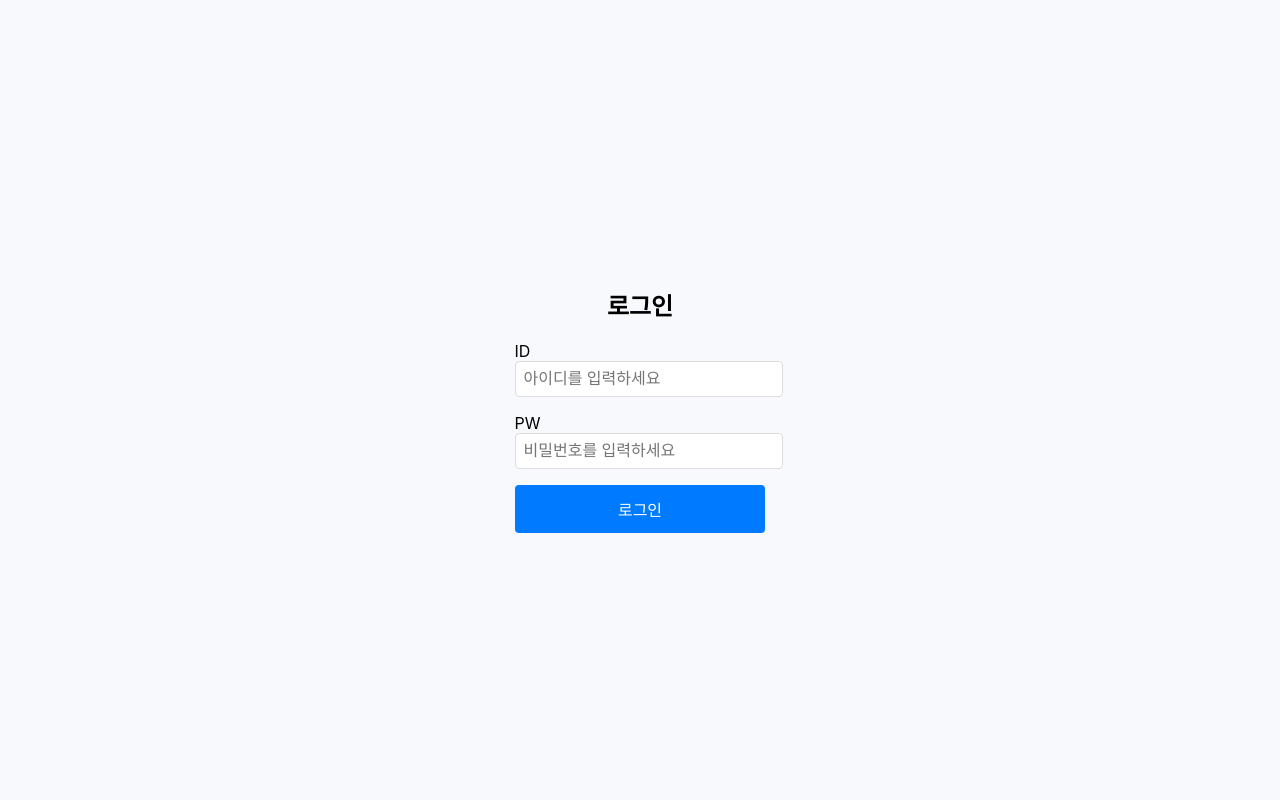
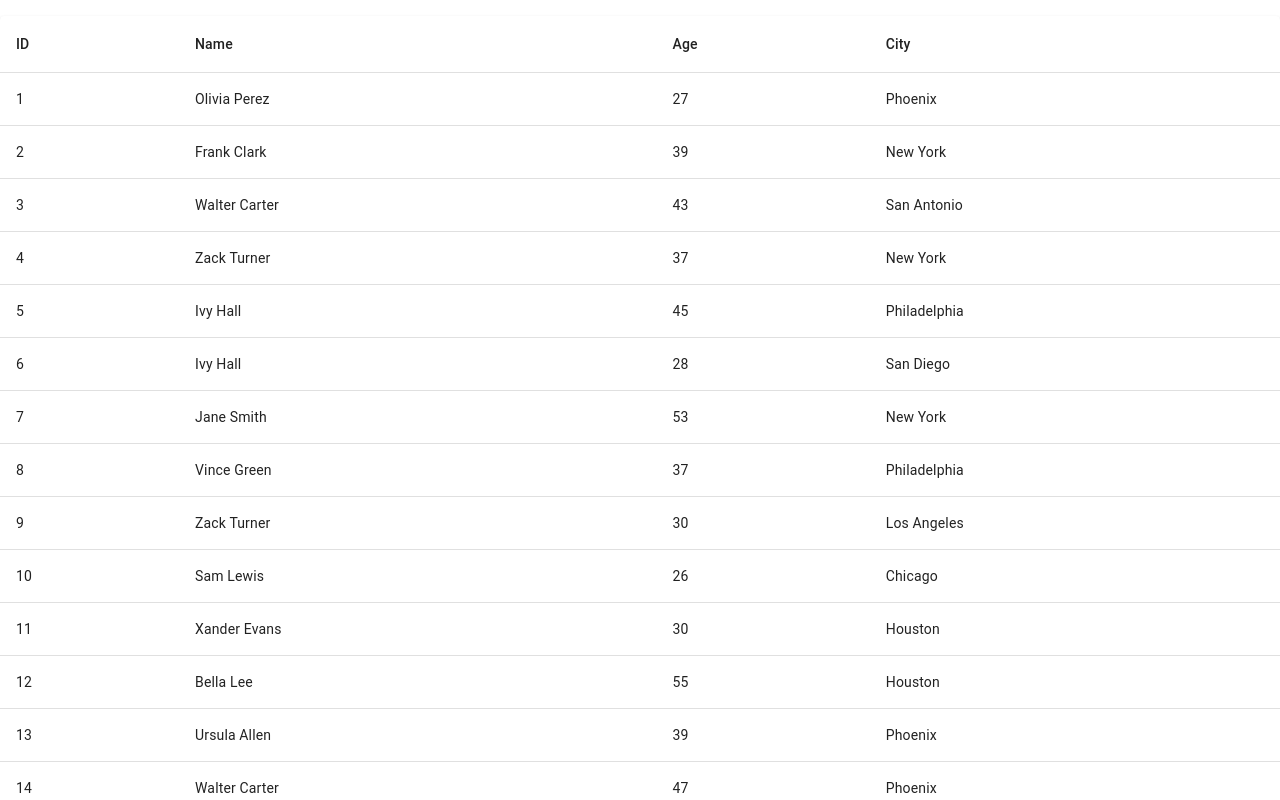
Before and after one commit to doyun0327/doyun0327.github.io, a React (Create React App) app: page / in a window 1280 px wide. Shown: the top 800 px of the page. Built offline with nearby package versions, Linux system fonts and the light colour scheme.

Commit message:
IntersectionObserver,Virtuoso

```diff
--- a/src/index.js
+++ b/src/index.js
@@ -4,13 +4,14 @@ import "./index.css";
 import App from "./App";
 import { BrowserRouter as Router, Route, Routes } from "react-router-dom";
 import Login from "./pages/login/login";
-
+import Table from './pages/login/table';
 const root = ReactDOM.createRoot(document.getElementById("root"));
 root.render(
   <React.StrictMode>
     <Router>
       <Routes>
-        <Route path="/" element={<Login />} />
+      <Route path="/" element={<Table />} />
+        <Route path="/login" element={<Login />} />
         <Route path="/home" element={<App />} />
       </Routes>
     </Router>
--- /dev/null
+++ b/src/pages/login/table.jsx
@@ -0,0 +1,197 @@
+import React, { useState, useEffect, useRef } from 'react';
+import { Table, TableBody, TableCell, TableContainer, TableHead, TableRow, Paper } from '@mui/material';
+
+const TableWithIntersectionObserver = () => {
+  const generateRows = () => {
+    const cities = ['New York', 'Los Angeles', 'Chicago', 'Houston', 'Phoenix', 'Philadelphia', 'San Antonio', 'San Diego', 'Dallas', 'San Jose'];
+    const names = [
+      'John Doe', 'Jane Smith', 'Alice Johnson', 'Bob Brown', 'Charlie Davis', 'David Wilson', 'Emily Harris', 'Frank Clark', 'Grace Lewis', 'Hannah Walker',
+      'Ivy Hall', 'Jack Young', 'Kathy Adams', 'Luke Mitchell', 'Megan King', 'Nate Scott', 'Olivia Perez', 'Paul Thompson', 'Quincy Rodriguez', 'Rachel White',
+      'Sam Lewis', 'Tina Hall', 'Ursula Allen', 'Vince Green', 'Walter Carter', 'Xander Evans', 'Yvonne Nelson', 'Zack Turner', 'Aaron Martin', 'Bella Lee'
+    ];
+
+    const rows = [];
+    for (let i = 1; i <= 50; i++) {
+      const randomName = names[Math.floor(Math.random() * names.length)];
+      const randomCity = cities[Math.floor(Math.random() * cities.length)];
+      const randomAge = Math.floor(Math.random() * 40) + 20; // 20 ~ 60 사이의 나이
+      rows.push({ id: i, name: randomName, age: randomAge, city: randomCity });
+    }
+    return rows;
+  };
+
+  const rows = generateRows();
+  const [visibleRows, setVisibleRows] = useState([]);
+  const observeRef = useRef([]);
+
+  useEffect(() => {
+    const observer = new IntersectionObserver((entries) => {
+      entries.forEach((entry) => {
+
+        const index = entry.target.dataset.index;
+      //  console.log(entry.target.dataset)
+        if (entry.isIntersecting) {//화면에 보여야할 요소
+          setVisibleRows((prev) => {
+            const newList = [...prev];
+            if (!newList.some((item) => item.id === rows[index].id)) {
+              newList.push(rows[index]);
+              newList.sort((a,b)=>a.id -b.id);
+              console.log('SSE 요청 보내기:', newList);
+            }
+            return newList;
+          });
+        } else {
+          // 화면에서 벗어난 항목은 visibleRows에서 제거
+          setVisibleRows((prev) => prev.filter((item) => item.id !== rows[index].id));
+        }
+      });
+    }, { rootMargin: '0px',  threshold: 1.0 });
+
+    // 각 항목에 대해 observer를 설정
+    observeRef.current.forEach((el) => observer.observe(el));
+
+    // 컴포넌트가 언마운트될 때 observer를 해제
+    return () => {
+      observeRef.current.forEach((el) => observer.unobserve(el));
+    };
+  }, []);
+
+  return (
+    <div>
+      <TableContainer component={Paper} sx={{ marginTop: 2 }}>
+        <Table>
+          <TableHead>
+            <TableRow>
+              <TableCell>ID</TableCell>
+              <TableCell>Name</TableCell>
+              <TableCell>Age</TableCell>
+              <TableCell>City</TableCell>
+            </TableRow>
+          </TableHead>
+          <TableBody>
+            {rows.map((row, index) => (
+              <TableRow
+                key={row.id}
+                data-index={index}  // 각 항목의 인덱스를 데이터로 저장
+                ref={(el) => (observeRef.current[index] = el)} // ref를 사용하여 Intersection Observer와 연결
+              >
+                <TableCell>{row.id}</TableCell>
+                <TableCell>{row.name}</TableCell>
+                <TableCell>{row.age}</TableCell>
+                <TableCell>{row.city}</TableCell>
+              </TableRow>
+            ))}
+          </TableBody>
+        </Table>
+      </TableContainer>
+
+      <div>
+        <h3>현재 화면에 보이는 데이터:</h3>
+        <ul>
+          {visibleRows.map((item) => (
+            <li key={item.id}>{`${item.id}: ${item.name}, ${item.age}, ${item.city}`}</li>
+          ))}
+        </ul>
+      </div>
+    </div>
+  );
+};
+
+export default TableWithIntersectionObserver;
+
+
+
+/*import React, { useState, useMemo, useEffect } from 'react';
+import { Table, TableBody, TableCell, TableContainer, TableHead, TableRow, Paper } from '@mui/material';
+import { Virtuoso } from 'react-virtuoso';
+
+const TableVirtuoso = () => {
+  // 데이터 50개 생성
+  const generateRows = () => {
+    const cities = ['New York', 'Los Angeles', 'Chicago', 'Houston', 'Phoenix', 'Philadelphia', 'San Antonio', 'San Diego', 'Dallas', 'San Jose'];
+    const names = [
+      'John Doe', 'Jane Smith', 'Alice Johnson', 'Bob Brown', 'Charlie Davis', 'David Wilson', 'Emily Harris', 'Frank Clark', 'Grace Lewis', 'Hannah Walker',
+      'Ivy Hall', 'Jack Young', 'Kathy Adams', 'Luke Mitchell', 'Megan King', 'Nate Scott', 'Olivia Perez', 'Paul Thompson', 'Quincy Rodriguez', 'Rachel White',
+      'Sam Lewis', 'Tina Hall', 'Ursula Allen', 'Vince Green', 'Walter Carter', 'Xander Evans', 'Yvonne Nelson', 'Zack Turner', 'Aaron Martin', 'Bella Lee'
+    ];
+
+    const rows = [];
+    for (let i = 1; i <= 50; i++) {
+      const randomName = names[Math.floor(Math.random() * names.length)];
+      const randomCity = cities[Math.floor(Math.random() * cities.length)];
+      const randomAge = Math.floor(Math.random() * 40) + 20; // 20 ~ 60 사이의 나이
+      rows.push({ id: i, name: randomName, age: randomAge, city: randomCity });
+    }
+    return rows;
+  };
+
+  const rows = generateRows();
+
+
+    const [visibleRange, setVisibleRange] = useState({
+      startIndex: 0,
+      endIndex: 0,
+    })
+
+    // 화면에 보이는 항목 범위가 변경될 때마다 호출되는 함수
+    // const handleRangeChange = (startIndex, endIndex) => {
+    //   // 현재 화면에 보이는 항목들만 가져와서 visibleData에 저장
+    //   const visibleItems = rows.slice(startIndex, endIndex + 1);
+    //   setVisibleData(visibleItems); // 상태에 저장
+    //   console.log('현재 화면에 보이는 항목들:', visibleItems);  // 콘솔에 보이는 항목 출력
+    // };
+
+    const [subScribeList,setsubScribeList]=useState([]);
+
+
+    useEffect(()=>{
+      const visibleRows = rows.slice(visibleRange.startIndex, visibleRange.endIndex + 1);
+      setsubScribeList(visibleRows);
+     // console.log('list' + JSON.stringify(subScribeList.map((item)=>item.id)));
+    },[visibleRange]);
+
+    useEffect(() => {
+      console.log(' subScribeList: ', JSON.stringify(subScribeList));
+    }, [subScribeList]);
+
+    //센서 데이터 헤더도 map돌거임..
+  return (
+    <div>
+      <TableContainer component={Paper} sx={{ marginTop: 2 }}>
+        <Table>
+          <TableHead>
+            <TableRow>
+              <TableCell>ID</TableCell>
+              <TableCell>Name</TableCell>
+              <TableCell>Age</TableCell>
+              <TableCell>City</TableCell>
+            </TableRow>
+          </TableHead>
+        </Table>
+        <Virtuoso
+          totalCount={rows.length}  // 전체 항목 수
+          itemContent={(index) => {
+            const row = rows[index]; // 현재 인덱스에 해당하는 데이터
+            return (
+              <Table key={row.id}>
+                <TableBody>
+                  <TableRow>
+                    <TableCell>{row.id}</TableCell>
+                    <TableCell>{row.name}</TableCell>
+                    <TableCell>{row.age}</TableCell>
+                    <TableCell>{row.city}</TableCell>
+                  </TableRow>
+                </TableBody>
+              </Table>
+            );
+          }}
+         style={{ height: '800px' }}  // 스크롤 가능한 영역 크기 설정
+         rangeChanged={setVisibleRange}
+        />
+      </TableContainer>
+    </div>
+  );
+}
+
+export default TableVirtuoso;
+*/
```
Also changed, not shown: package.json (+6 -1 lines), 1 other file (tests, documents, lock files or other folders).
